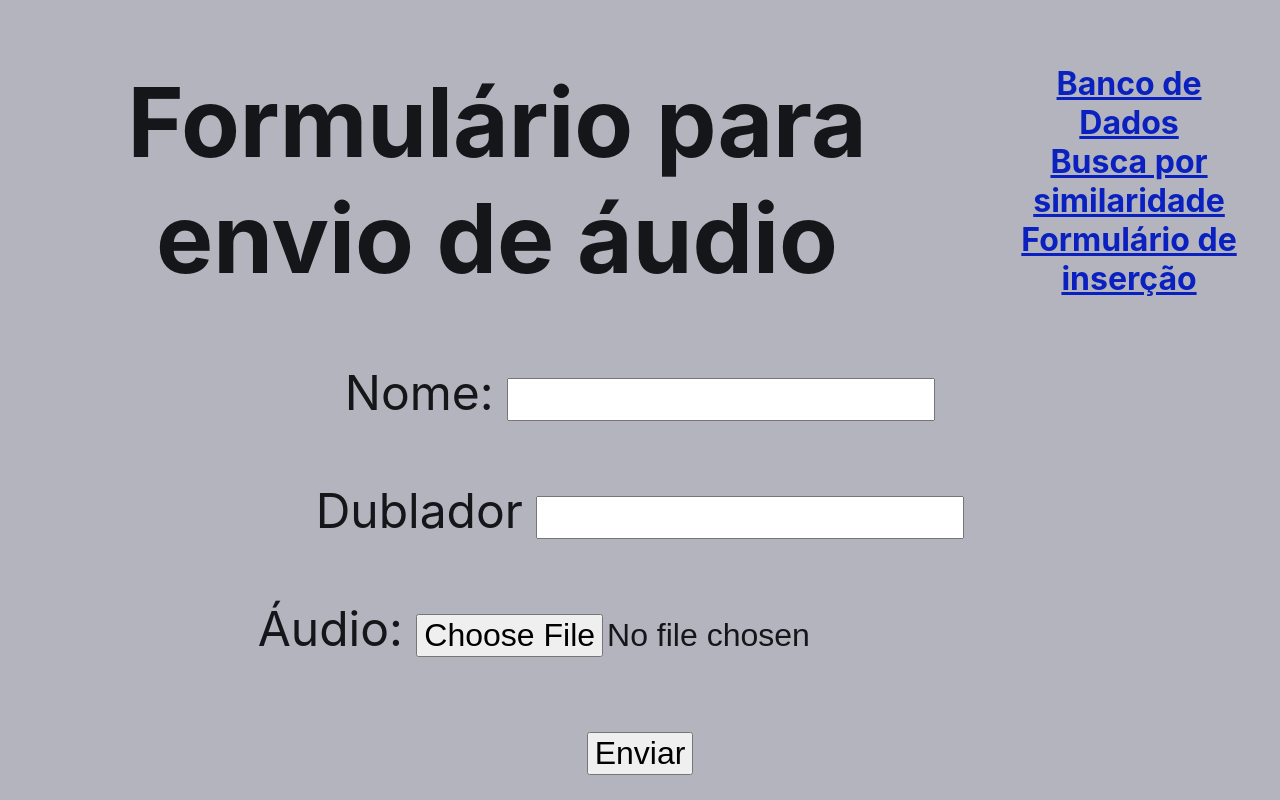
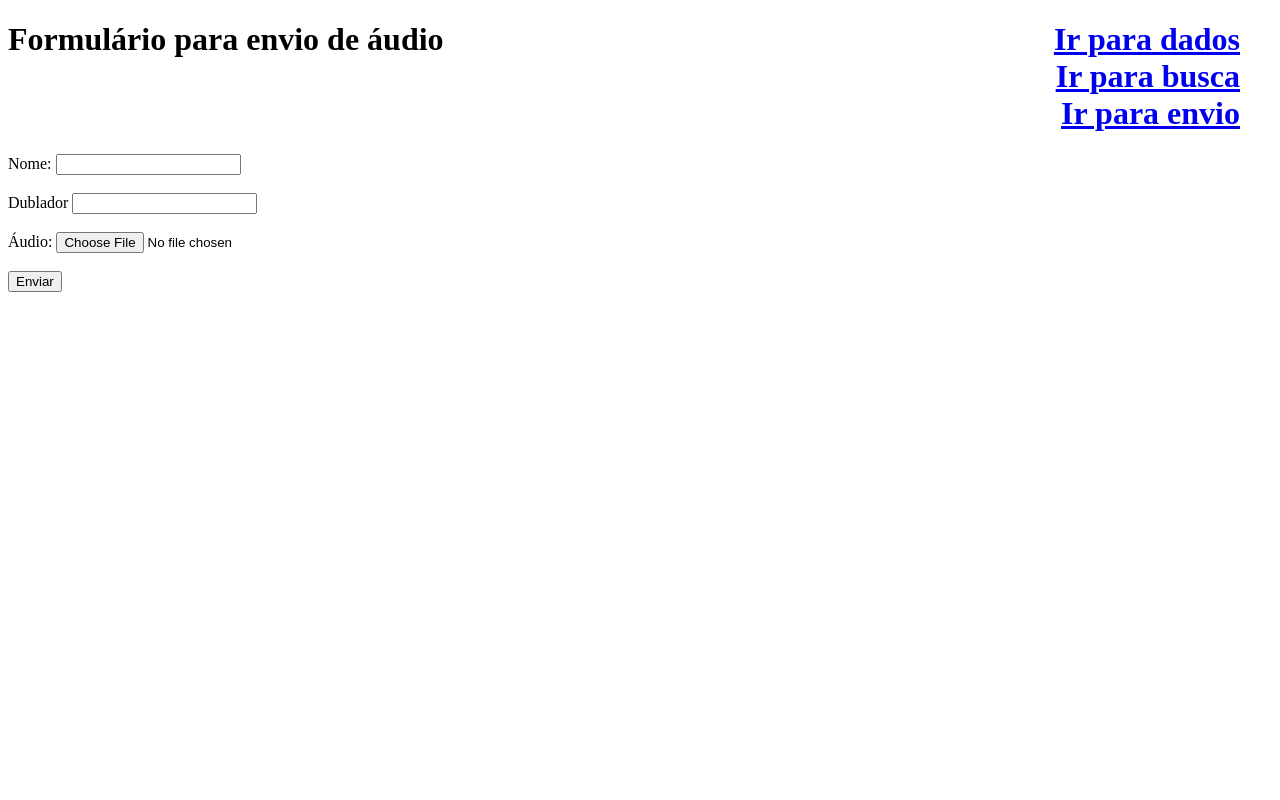
Before and after one commit to VitorFonseca123/Vozes_BD, a Flask app: page / in a window 1280 px wide. Run offline with Flask 3, Linux system fonts and the light colour scheme.

Commit message:
Revert "Merge branch 'main' of https://github.com/VitorFonseca123/Vozes_BD"
This reverts commit 653b55f5787d781d9562f3fe6cc282fa1e3bc40e, reversing
changes made to f492ee1d9c7a11a5e4f1df0d41882f391b1e3334.

```diff
--- a/static/style.css
+++ b/static/style.css
@@ -47,35 +47,11 @@ h1{
   display: flex;
   justify-content: space-between;
   align-items: flex-start;
-  color: #141619;
 }
 #links{
   display: flex;
   flex-direction: row-reverse;
   justify-self: flex-end;
   padding: 0rem 2rem;
-  color: #0a21c0;
-  font-size:xx-large;
+
 }
-  #links:hover{
-    color:red ;
-  }
-  #links:active{
-    color:yellow ;
-  }
-body{
-  font-family: 'inter', sans-serif;
-  font-size:xxx-large;
-  background-color: #B3b4bd;
-  color: #141619;
-  text-align: center;
-}
-button{
-  font-size: xx-large;
-}
-input{
-  font-size: xx-large;
-}
-table{
-  font-size: xx-large;
-}
--- a/templates/busca.html
+++ b/templates/busca.html
@@ -9,9 +9,9 @@
 <body>
     <h1>Busca por similaridade
         <div>
-            <a href= "/recuperar_dados" id = "links"> Banco de Dados</a>
-            <a href= "/busca" id = "links"> Busca por similaridade</a>
-            <a href= "/" id = "links"> Formulário de inserção</a>
+            <a href= "/recuperar_dados" id = "links"> Ir para dados</a>
+            <a href= "/busca" id = "links"> Ir para busca</a>
+            <a href= "/" id = "links"> Ir para envio</a>
         </div>
 
     </h1>
--- a/templates/form.html
+++ b/templates/form.html
@@ -9,9 +9,9 @@
 <body>
     <h1>Formulário para envio de áudio
         <div>
-            <a href= "/recuperar_dados" id = "links"> Banco de Dados</a>
-            <a href= "/busca" id = "links"> Busca por similaridade</a>
-            <a href= "/" id = "links"> Formulário de inserção</a>
+            <a href= "/recuperar_dados" id = "links"> Ir para dados</a>
+            <a href= "/busca" id = "links"> Ir para busca</a>
+            <a href= "/" id = "links"> Ir para envio</a>
         </div>
 
     </h1>
--- a/templates/recupera.html
+++ b/templates/recupera.html
@@ -10,9 +10,9 @@
 <body>
     <h1>Dados Armazenados no ChromaDB
         <div>
-            <a href= "/recuperar_dados" id = "links"> Banco de Dados</a>
-            <a href= "/busca" id = "links"> Busca por similaridade</a>
-            <a href= "/" id = "links"> Formulário de inserção</a>
+            <a href= "/recuperar_dados" id = "links"> Ir para dados</a>
+            <a href= "/busca" id = "links"> Ir para busca</a>
+            <a href= "/" id = "links"> Ir para envio</a>
         </div>
 
     </h1>
```
Also changed, not shown: templates/similares.html (+1 -7 lines).
